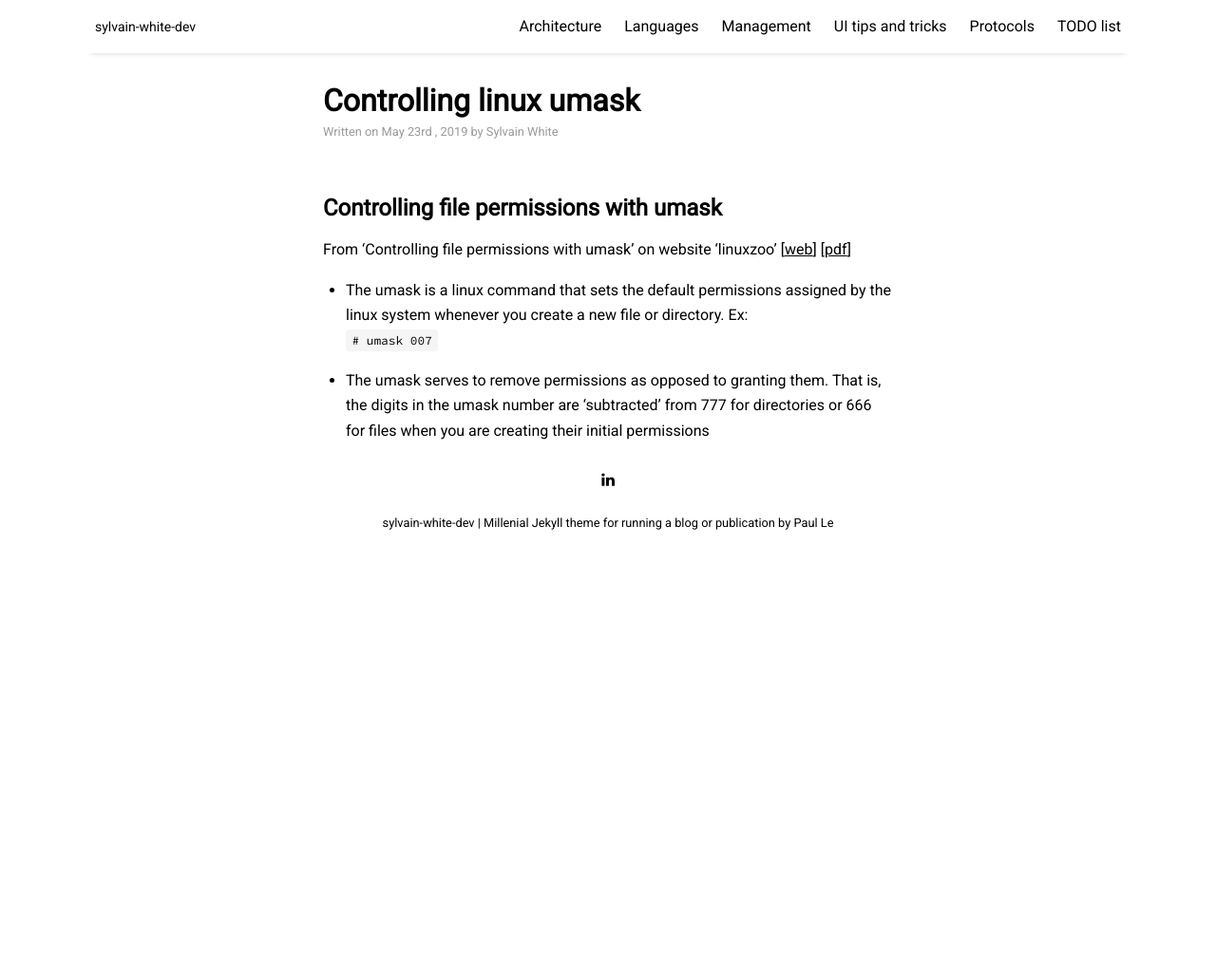
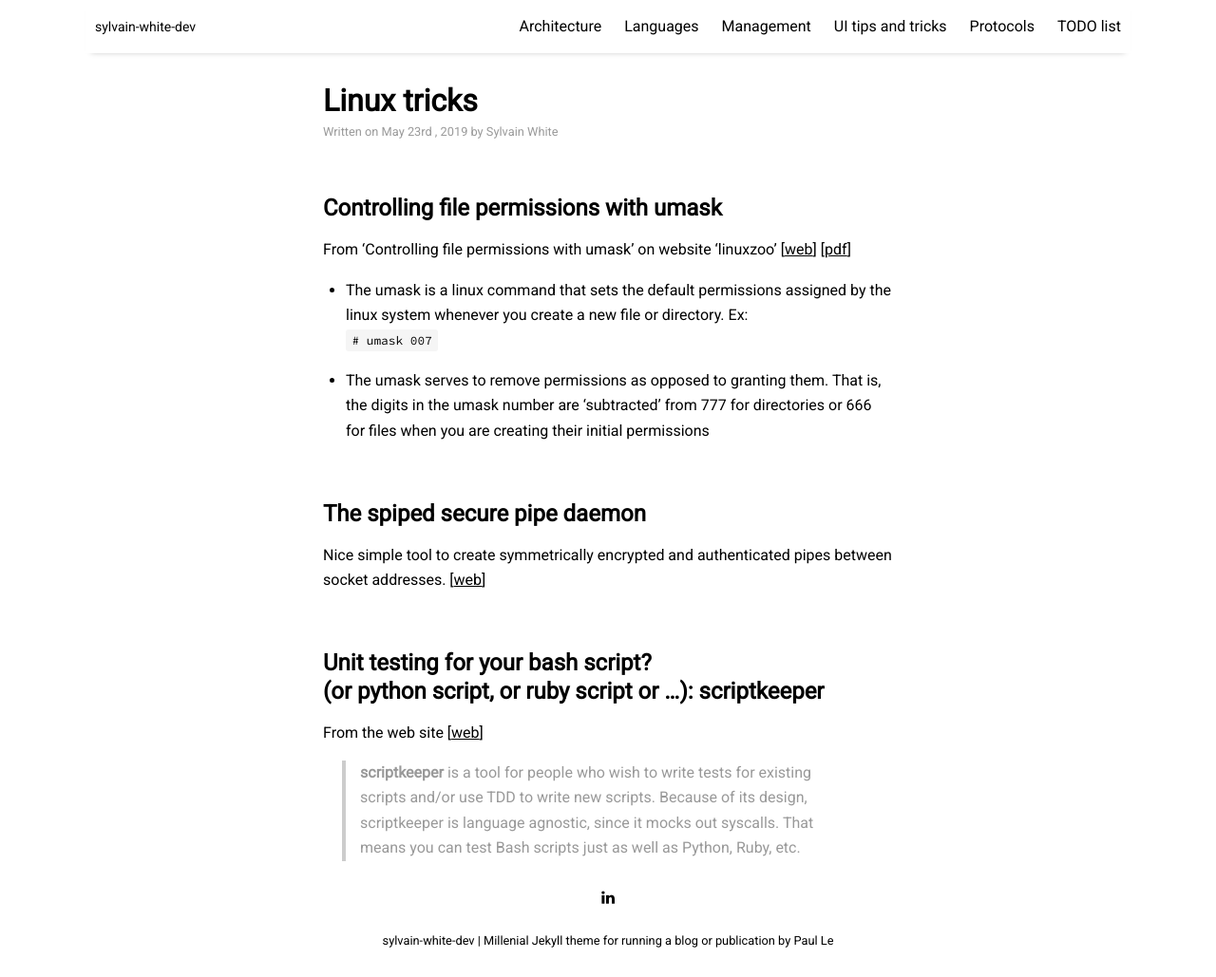
Before and after one commit to sylvainwhite/sylvain-white-dev, a Jekyll site: the page built from _posts/2019-05-23-linuxTricks.md, in a window 1280 px wide and 1029 px high. Shown: the whole window at 95% size. Built offline with Jekyll 4.4.1, drawn with Linux system fonts in a browser that asks for light colours; nearby versions of some CDN libraries.

Commit message:
Merge linux tricks in on post

```diff
--- a/_posts/2019-05-23-controllingUmask.md
+++ b/_posts/2019-05-23-linuxTricks.md
@@ -1,6 +1,6 @@
 ---
 layout: post
-title: "Controlling linux umask"
+title: "Linux tricks"
 author: "Sylvain White"
 categories: misc
 tags: [misc]
@@ -17,3 +17,18 @@
 `# umask 007`
 
 * The umask serves to remove permissions as opposed to granting them. That is, the digits in the umask number are 'subtracted' from 777 for directories or 666 for files when you are creating their initial permissions
+
+<br/>
+
+## The spiped secure pipe daemon
+
+Nice simple tool to create symmetrically encrypted and authenticated pipes between socket addresses.
+[[web](https://www.tarsnap.com/spiped.html){:target="_blank"}]
+
+<br/>
+
+## Unit testing for your bash script? <br/> (or python script, or ruby script or ...): scriptkeeper
+
+From the web site [[web](https://github.com/Originate/scriptkeeper){:target="_blank"}]
+
+> **scriptkeeper** is a tool for people who wish to write tests for existing scripts and/or use TDD to write new scripts. Because of its design, scriptkeeper is language agnostic, since it mocks out syscalls. That means you can test Bash scripts just as well as Python, Ruby, etc.
```
Also changed, not shown: _posts/2019-04-18-secureNetworkPipe.md (deleted, +0 -15 lines).
